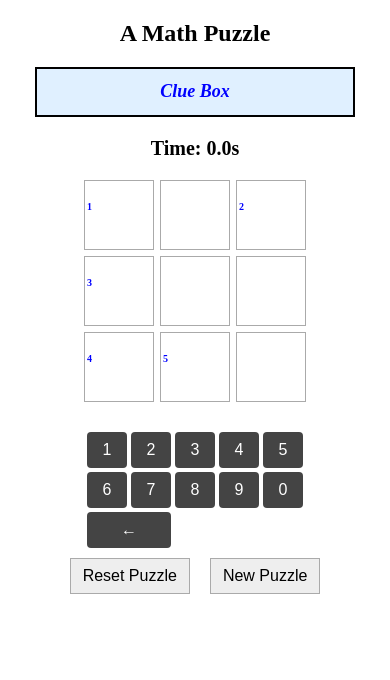
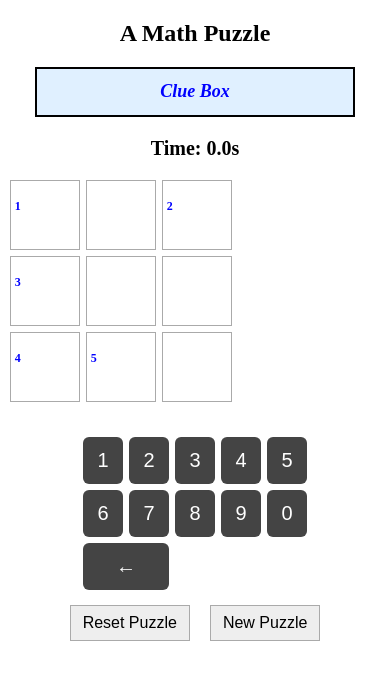
Before and after one commit to toddnelsonllc/math-puzzle-pages, a plain HTML site: page index.html in a window 390 px wide. Drawn offline with nearby package versions, Linux system fonts and the light colour scheme.

Commit message:
Add files via upload

```diff
--- a/index.html
+++ b/index.html
@@ -132,6 +132,7 @@
             .grid {
                 grid-template-columns: repeat(3, 70px); /* Slightly larger grid cells */
                 grid-template-rows: repeat(3, 70px);
+                width: 95%; /* Maintain a reasonable width */
                 gap: 6px; /* Slightly larger gap */
                 margin: 20px auto; /* Increased margin */
             }
@@ -144,9 +145,9 @@
             .label {
             font-weight: bold;
             position: absolute;
-            top: 1px;
-            left: 2px;
-            font-size: 10px;
+            top: 0px;
+            left: 4px;
+            font-size: 12px;
             color: blue;
             }
 
@@ -156,14 +157,17 @@
             }
 
             .numpad {
-                grid-template-columns: repeat(5, 40px); /* Slightly larger numpad buttons */
-                grid-gap: 4px;
-                margin-top: 10px;
+                display: grid;
+                grid-template-columns: repeat(5, 1fr); /* Keep using 1fr for even distribution */
+                grid-gap: 6px; /* Slightly larger gap for bigger buttons */
+                width: 95%; /* Maintain a reasonable width */
+                margin: 15px auto; /* Adjust margin if needed */
             }
 
             .numpad button {
-                font-size: 16px; /* Increased button font */
-                padding: 9px; /* Increased padding */
+                font-size: 20px; /* Increase the font size of the numbers */
+                padding: 12px; /* Increase the padding to make the buttons taller and wider visually */
+                border-radius: 6px; /* Slightly larger border-radius can look better with larger buttons */
             }
 
             div[align="center"] > button { /* Target the buttons below the numpad */
```
